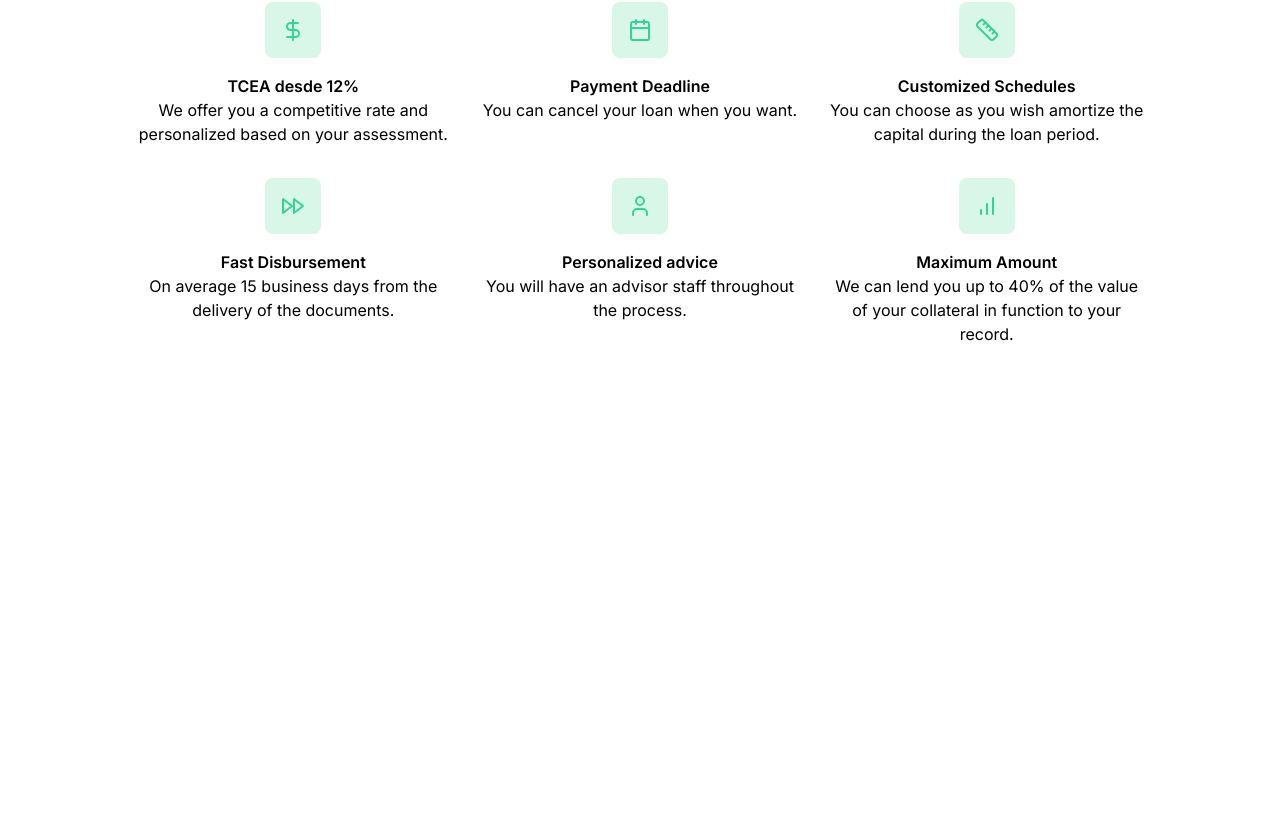
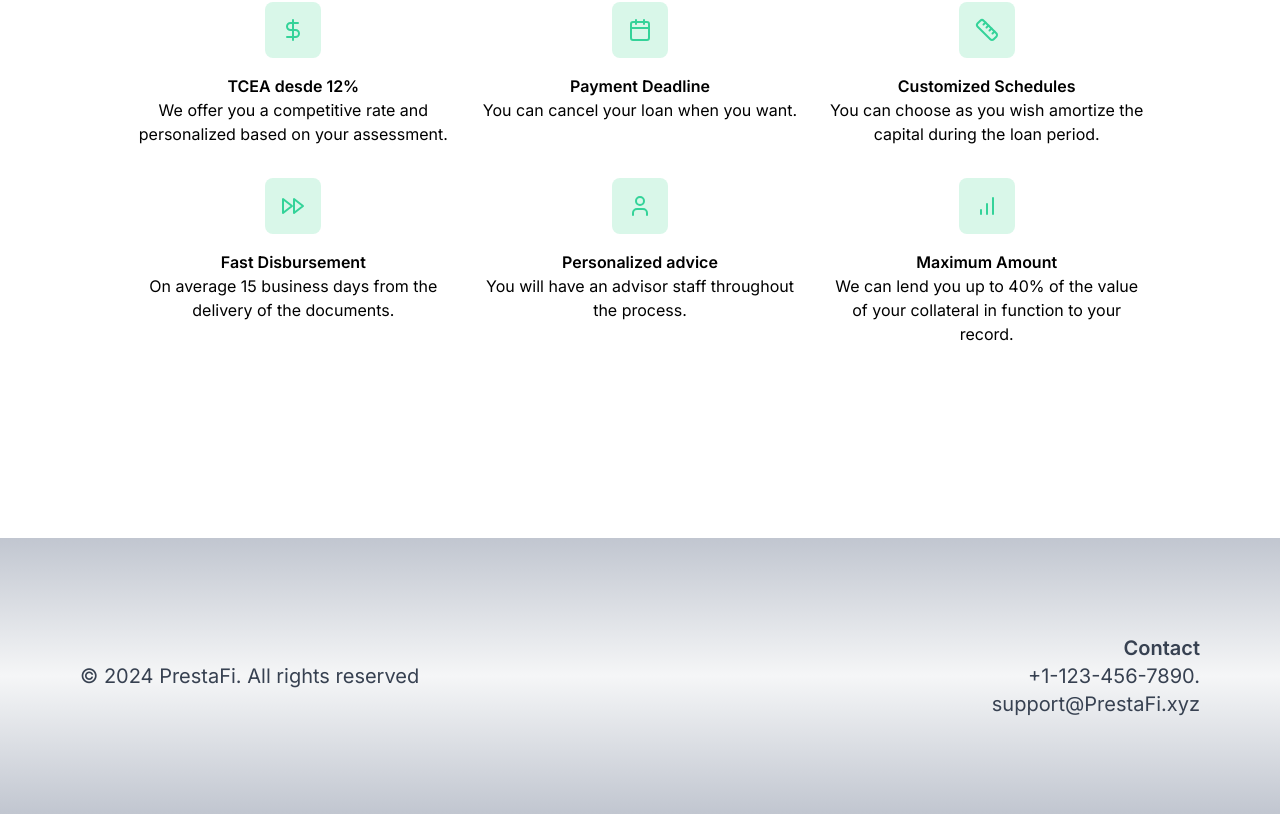
Before and after one commit to JulioMCruz/PrestaFi, a Next.js app in the folder PrestaFi-App/: page / in a window 1280 px wide. Shown: the part 1437-2251 px from the top of the page. Before the commit the page ends 1975 px from the top, so only its background shows below. Built offline with nearby package versions, Linux system fonts and the light colour scheme; what @creit.tech/stellar-wallets-kit would draw is missing.

Commit message:
Footer component

```diff
--- a/PrestaFi-App/app/page.tsx
+++ b/PrestaFi-App/app/page.tsx
@@ -11,13 +11,14 @@ import HeroComponent from "@/components/HeroComponent";
 import CallToActionComponent from "@/components/CallToAction";
 import HowWorksComponent from "@/components/HowWorks";
 import BenefitsComponent from "@/components/Benefits";
+import FooterSection from "@/components/Footer";
 
 export default function Home() {
 
   const { stellarWalletAddress, setStellarWalletAddress } = useContext(GlobalContext);
 
   return (
-
+    <>
     <div className="px-10 py-20">
       <div className="absolute -z-50 top-0 mx-auto w-1/2 h-1/2 bg-primary/50 blur-[256px] opacity-75 rounded-full -z-1" />
       <div className="absolute -z-50 top-0 left-0 w-1/2 h-1/2 bg-green-300/70 blur-[256px] opacity-45 rounded-full -z-1" />
@@ -36,9 +37,12 @@ export default function Home() {
 
           <main className="flex flex-col items-center">
           </main>
+
+
         </div>
       </div>
     </div>
-
+          <FooterSection />
+          </>
   );
 }
--- /dev/null
+++ b/PrestaFi-App/components/Footer.tsx
@@ -0,0 +1,14 @@
+export default function FooterSection() {
+    return (
+      <footer className="bg-gradient-to-b from-[#c1c6d0] via-[#f5f6f7] to-[#c1c6d0] py-24 w-full">
+        <div className="max-w-6xl mx-auto px-4 flex justify-between items-center">
+          <div className="text-xl text-gray-700">© 2024 PrestaFi. All rights reserved</div>
+          <div className="text-right">
+            <p className="text-xl font-semibold text-gray-700">Contact</p>
+            <p className="text-xl text-gray-700">+1-123-456-7890.</p>
+            <p className="text-xl text-gray-700">support@PrestaFi.xyz</p>
+          </div>
+        </div>
+      </footer>
+    )
+  }
```
